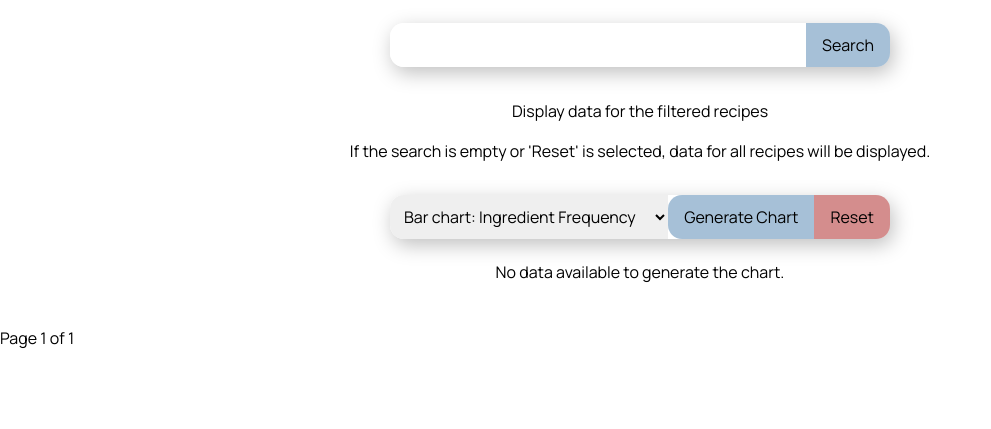
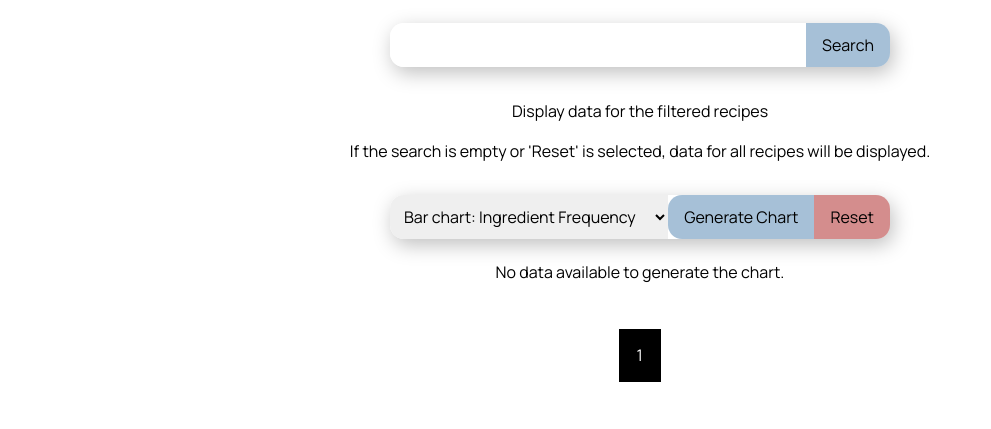
Before and after one commit to jdeebs/recipe-app, a Django app: page /recipes/ in a window 1280 px wide. Shown: the part 81-510 px from the top of the page, without its empty margins (0-991 px from the left). Run offline with Django 4.2, Linux system fonts and the light colour scheme; the visitor is signed in with stand-in values (Sample User, id 1); data that the repository does not hold is empty; some libraries are stand-ins or nearby versions; some web fonts are replaced.

Commit message:
Update pagination style

```diff
--- a/src/recipes/static/recipes/css/styles.css
+++ b/src/recipes/static/recipes/css/styles.css
@@ -378,3 +378,29 @@ button { all: unset; }
   text-align: center;
   line-height: 2.5;
 }
+
+.pagination-wrapper {
+  display: flex;
+  justify-content: center;
+  margin-bottom: var(--spacing-lg);
+}
+.pagination-menu {
+  display: flex;
+  justify-content: center;
+  max-width: fit-content;
+  border: 1px solid black;
+}
+@media only screen and (max-width: 400px) {
+  .pagination-menu {
+    gap: var(--spacing-xxs);
+  }
+}
+.pagination-item {
+  color: black;
+  border-right: 1px solid black;
+  padding: var(--spacing-md);
+}
+.active {
+  color: white;
+  background-color: black;
+}
--- a/src/recipes/templates/recipes/recipe_list.html
+++ b/src/recipes/templates/recipes/recipe_list.html
@@ -50,7 +50,8 @@
                 </div>
 
                 <div class="chart-container">
-                    <p class="chart-description">Display data for the filtered recipes<br>If the search is empty or 'Reset' is selected, data for all recipes will be displayed.</p>
+                    <p class="chart-description">Display data for the filtered recipes<br>If the search is empty or
+                        'Reset' is selected, data for all recipes will be displayed.</p>
 
                     <div class="chart-bar">
                         <select name="chart_type" id="chart_type">
@@ -97,18 +98,20 @@
                 {% endfor %}
             </div>
 
-            <div class="pagination">
+            <div class="pagination-wrapper">
+                <div class="pagination-menu">
                     {% if page_obj.has_previous %}
-                    <a href="?page=1">First</a>
-                    <a href="?page={{ page_obj.previous_page_number }}">Previous</a>
+                    <a href="?page=1" class="pagination-item">First</a>
+                    <a href="?page={{ page_obj.previous_page_number }}" class="pagination-item">{{ page_obj.previous_page_number }}</a>
                     {% endif %}
 
-                <span>Page {{ page_obj.number }} of {{ page_obj.paginator.num_pages }}</span>
+                    <span class="pagination-item active">{{ page_obj.number }}</span>
 
                     {% if page_obj.has_next %}
-                    <a href="?page={{ page_obj.next_page_number }}">Next</a>
-                    <a href="?page={{ page_obj.paginator.num_pages }}">Last</a>
+                    <a href="?page={{ page_obj.next_page_number }}" class="pagination-item">{{ page_obj.next_page_number }}</a>
+                    <a href="?page={{ page_obj.paginator.num_pages }}" class="pagination-item">Last</a>
                     {% endif %}
+                </div>
             </div>
         </div>
     </section>
```
Lines whose indentation alone changed are shown as unchanged.
